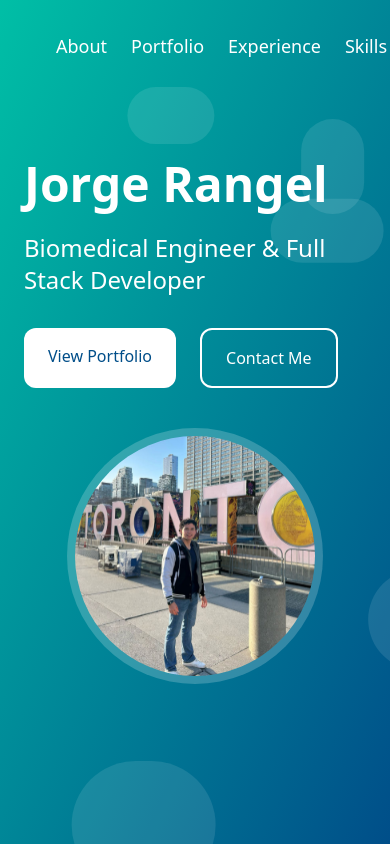
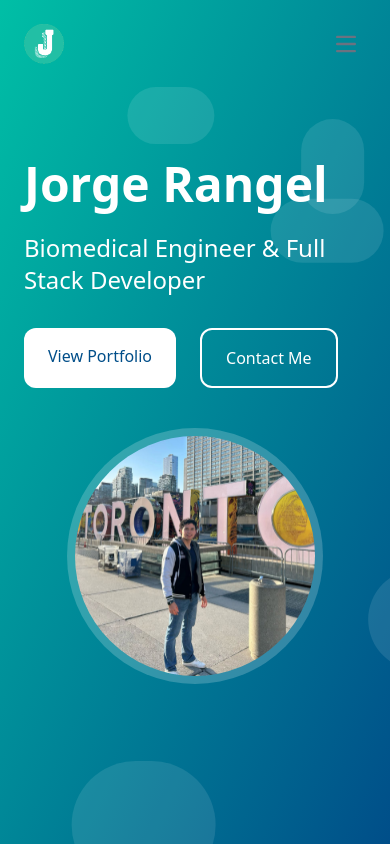
Before and after one commit to JorgeRan/portfolio-website, a React (Create React App) app: page / in a window 390 px wide. Shown: the top 846 px of the page. Built offline with nearby package versions, Linux system fonts and the light colour scheme.

Commit message:
accent color fix

```diff
--- a/src/components/Navbar.jsx
+++ b/src/components/Navbar.jsx
@@ -3,6 +3,7 @@ import { motion } from "framer-motion";
 
 export function Navbar() {
   const [scrolled, setScrolled] = useState(false);
+  const [menuOpen, setMenuOpen] = useState(false);
   useEffect(() => {
     const handleScroll = () => {
       setScrolled(window.scrollY > 50);
@@ -35,37 +36,64 @@ export function Navbar() {
           }}
         >
           <span className={scrolled ? "text-primary-blue" : "text-white"}>
-            { <img
+            {
+              <img
                 src="images/logo.png"
                 alt="logo"
                 className="w-10 h-10 object-cover"
-                /> }
+              />
+            }
           </span>
         </motion.div>
-        <nav>
-          <ul className="flex space-x-6 my-2">
-            {["About", "Portfolio", "Experience", "Skills", "Contact"].map(
-              (item) => (
+        <nav className="relative">
+      <button
+        onClick={() => setMenuOpen(!menuOpen)}
+        type="button"
+        className="inline-flex items-center p-2 w-10 h-10 justify-center text-sm text-gray-500 rounded-lg md:hidden hover:bg-gray-100 focus:outline-none"
+        aria-controls="navbar-default"
+        aria-expanded={menuOpen}
+      >
+        <span className="sr-only">Open main menu</span>
+        <svg
+          className="w-5 h-5"
+          aria-hidden="true"
+          xmlns="http://www.w3.org/2000/svg"
+          fill="none"
+          viewBox="0 0 17 14"
+        >
+          <path
+            stroke="currentColor"
+            strokeLinecap="round"
+            strokeLinejoin="round"
+            strokeWidth="2"
+            d="M1 1h15M1 7h15M1 13h15"
+          />
+        </svg>
+      </button>
+
+      <div
+        className={`${menuOpen ? 'block' : 'hidden'} w-full md:block md:w-auto`}
+        id="navbar-default"
+      >
+        <ul className="flex flex-col md:flex-row md:space-x-6 my-2">
+          {["About", "Portfolio", "Experience", "Skills", "Contact"].map((item) => (
             <motion.li
               className="text-lg font-medium"
               key={item}
-                  whileHover={{
-                    scale: 1.1,
-                  }}
+              whileHover={{ scale: 1.1 }}
             >
               <a
                 href={`#${item.toLowerCase()}`}
-                    style={{textDecoration: 'none'}}
-                    className={`transition-colors hover:text-primary-teal text-decoration:none ${
+                className={`transition-colors hover:text-primary-teal no-underline ${
                   scrolled ? "text-neutral-dark" : "text-white"
-                    } `}
+                }`}
               >
                 {item}
               </a>
             </motion.li>
-              )
-            )}
+          ))}
         </ul>
+      </div>
     </nav>
       </div>
     </motion.header>
--- a/src/components/Skills.jsx
+++ b/src/components/Skills.jsx
@@ -4,9 +4,7 @@ import {
   CodeIcon,
   BrainIcon,
   PencilRulerIcon,
-  DatabaseIcon,
   MicroscopeIcon,
-  UsersIcon,
   LayoutGrid,
   BarChart3,
   CpuIcon,
@@ -210,10 +208,7 @@ export function Skills() {
     visible: { opacity: 1, y: 0, transition: { duration: 0.5 } },
   };
 
-  const tabVariants = {
-    inactive: { opacity: 0.7, scale: 0.95, y: 0 },
-    active: { opacity: 1, scale: 1, y: -5 },
-  };
+
 
   const handleFlip = (index) => {
     if (flippedCard === index) setFlippedCard(null);
```
Lines whose indentation alone changed are shown as unchanged.
